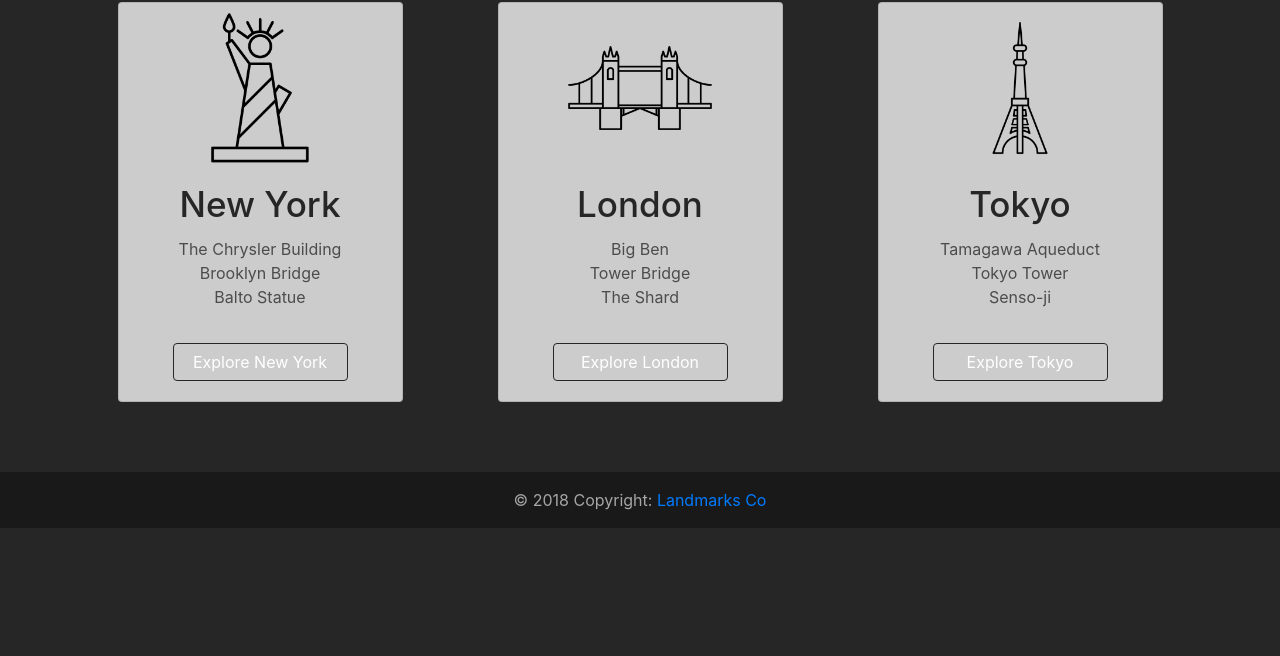
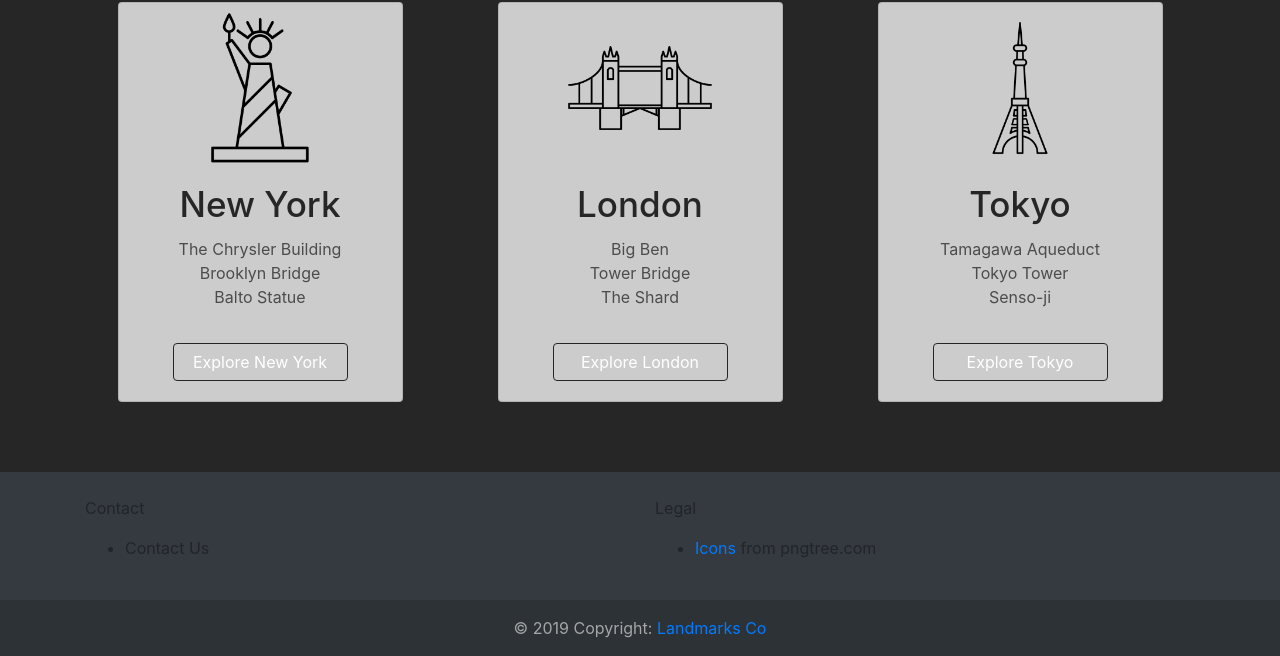
Before and after one commit to agray0232/landmarker, a plain HTML site: page main.html in a window 1280 px wide. Shown: the part 773-1429 px from the top of the page. Before the commit the page ends 1301 px from the top, so only its background shows below. Drawn offline with nearby package versions, Linux system fonts and the light colour scheme.

Commit message:
Working on the footer

```diff
--- a/main.css
+++ b/main.css
@@ -123,10 +123,11 @@ body{
     color:#262626;
 }
 
-.footer{
-    background-color:#191919;
+.page-footer{
+    background-color:#343a40;
 }
 
 .footer-copyright{
+    background-color:#2d3236;
     color:#a6a6a6;
 }
--- a/main.html
+++ b/main.html
@@ -122,8 +122,25 @@
             </section>
         </div>
     </main>
-    <footer class="footer">
-        <div class="container footer-copyright text-center py-3">© 2018 Copyright:
+    <!-- Footer -->
+    <footer class="page-footer font-small pt-4">
+        <div class="container">
+            <div class="row">
+                <div class="col-md-6 mb-4">
+                    <p>Contact</p>
+                    <ul>
+                        <li>Contact Us</li>
+                    </ul>
+                </div>
+                <div class="col-md-6 mb-4">
+                    <p>Legal</p>
+                    <ul>
+                        <li><a href="https://pngtree.com/free-icon">Icons</a> from pngtree.com</li>
+                    </ul>
+                </div>
+            </div>
+        </div>
+        <div class="footer-copyright text-center py-3">© 2019 Copyright:
             <a href="https://github.com/agray0232/landmarks"> Landmarks Co</a>
         </div>
     </footer>
```
